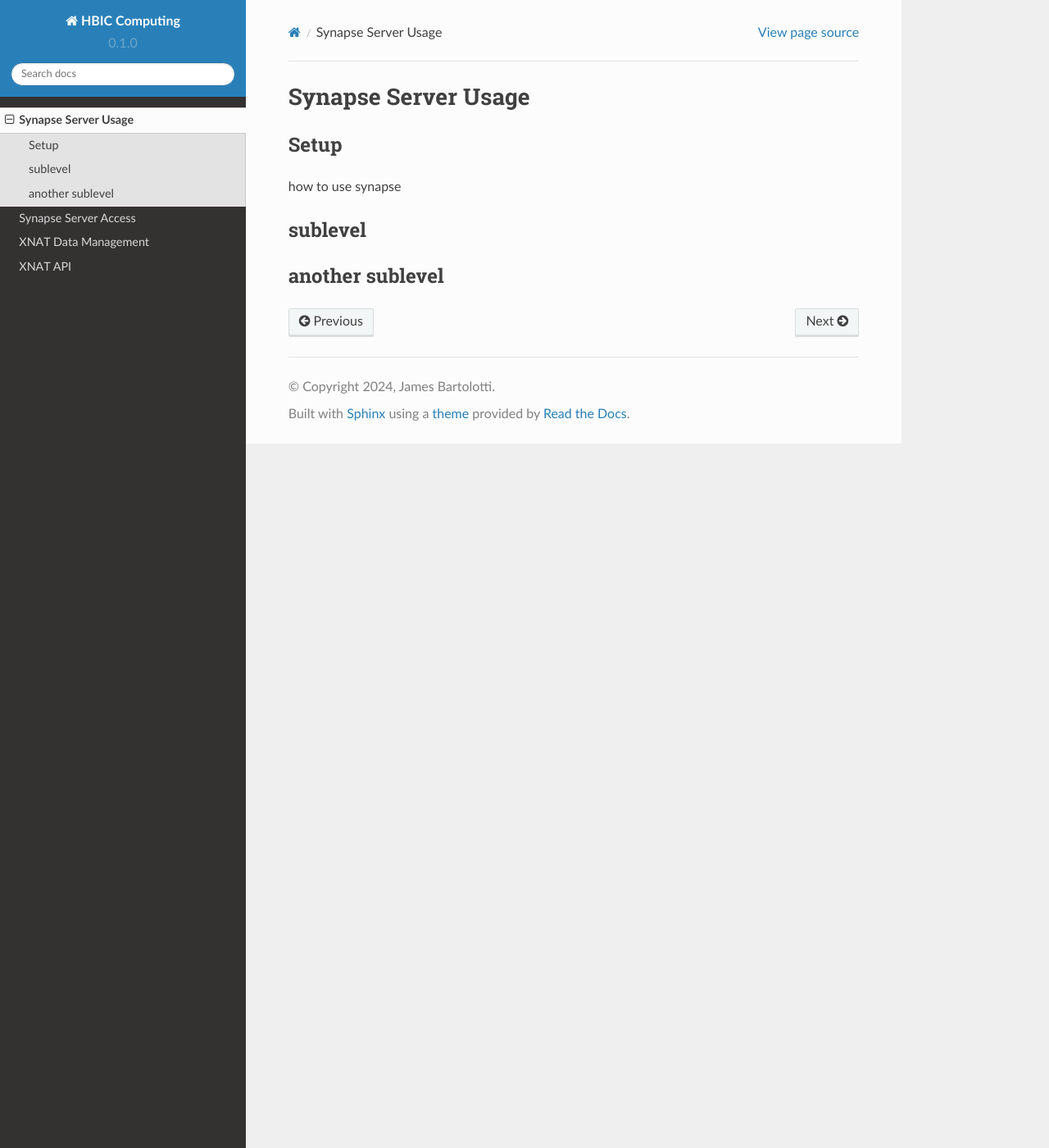
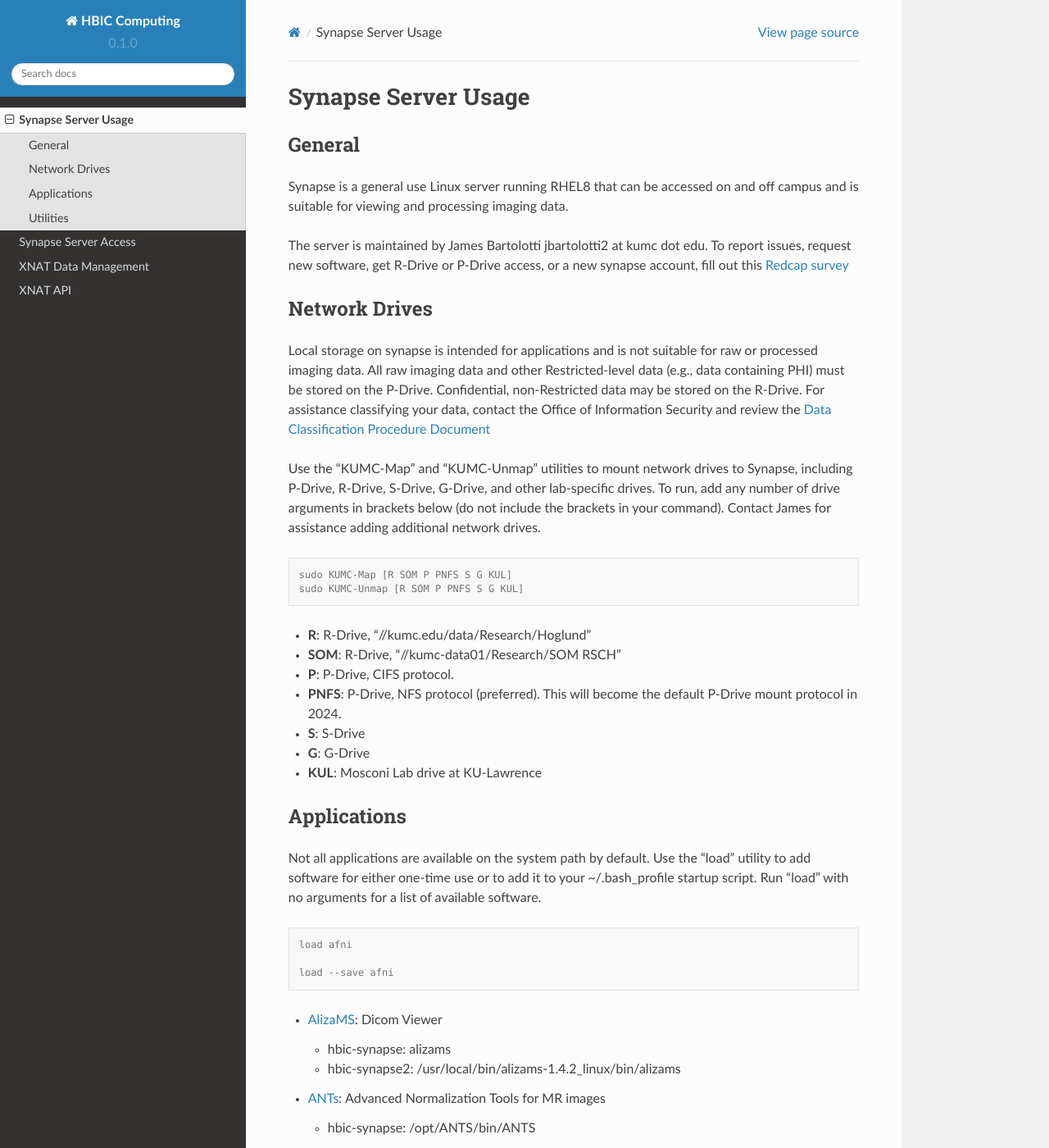
Before and after one commit to jbartolotti/hbic-computing, a Sphinx documentation site: the page built from docs/source/synapse.rst, in a window 1280 px wide and 1400 px high. Shown: the whole window at 82% size. Built offline with Sphinx 7.4.7 and the Read the Docs theme 2.0.0, drawn with Linux system fonts in a browser that asks for light colours; some of the changed text lies outside the part shown.

Commit message:
synapse general, network drives, and applications

```diff
--- a/docs/source/synapse.rst
+++ b/docs/source/synapse.rst
@@ -1,15 +1,113 @@
 Synapse Server Usage
 ================
 
-.. _setup:
+.. _general:
 
-Setup
+General
+------------------
+Synapse is a general use Linux server running RHEL8 that can be accessed on and off campus and is suitable for viewing and processing imaging data.
+
+The server is maintained by James Bartolotti jbartolotti2 at kumc dot edu. To report issues, request new software, get R-Drive or P-Drive access, or a new synapse account, fill out this `Redcap survey <https://redcap.kumc.edu/surveys/?s=R7PCHA3PNL>`_
+
+.. _networkdrive:
+
+Network Drives
 --------------
 
-how to use synapse
+Local storage on synapse is intended for applications and is not suitable for raw or processed imaging data. All raw imaging data and other Restricted-level data (e.g., data containing PHI) must be stored on the P-Drive. Confidential, non-Restricted data may be stored on the R-Drive. For assistance classifying your data, contact the Office of Information Security and review the `Data Classification Procedure Document <https://kumed.sharepoint.com/sites/mykumc/is/best-practices-forms>`_
 
-sublevel
+Use the "KUMC-Map" and "KUMC-Unmap" utilities to mount network drives to Synapse, including P-Drive, R-Drive, S-Drive, G-Drive, and other lab-specific drives. To run, add any number of drive arguments in brackets below (do not include the brackets in your command). Contact James for assistance adding additional network drives.
+
+.. code-block:: console
+
+   sudo KUMC-Map [R SOM P PNFS S G KUL]
+   sudo KUMC-Unmap [R SOM P PNFS S G KUL]
+
+
+* **R**: R-Drive, "//kumc.edu/data/Research/Hoglund"
+
+* **SOM**: R-Drive, "//kumc-data01/Research/SOM RSCH"
+
+* **P**: P-Drive, CIFS protocol.
+
+* **PNFS**: P-Drive, NFS protocol (preferred). This will become the default P-Drive mount protocol in 2024.
+
+* **S**: S-Drive
+
+* **G**: G-Drive
+
+* **KUL**: Mosconi Lab drive at KU-Lawrence
+
+Applications
 ---------------------
 
-another sublevel
----------------
+Not all applications are available on the system path by default. Use the "load" utility to add software for either one-time use or to add it to your ~/.bash_profile startup script. Run "load" with no arguments for a list of available software.
+
+.. code-block:: console
+
+   load afni
+
+   load --save afni
+
+* `AlizaMS <https://github.com/AlizaMedicalImaging/AlizaMS>`_: Dicom Viewer
+
+  * hbic-synapse: alizams
+
+  * hbic-synapse2: /usr/local/bin/alizams-1.4.2_linux/bin/alizams
+
+* `ANTs <https://github.com/ANTsX/ANTs>`_: Advanced Normalization Tools for MR images
+
+  * hbic-synapse: /opt/ANTS/bin/ANTS
+
+* `Freesurfer <https://surfer.nmr.mgh.harvard.edu/fswiki>`_: An open source neuroimaging toolkit for processing, analyzing, and visualizing human brain MR images
+
+  * hbic-synapse:
+
+    | export FREESURFER_HOME='/usr/local/freesurfer/7.4.1-1'
+
+    | export SUBJECTS_DIR=$FREESURFER_HOME/subjects
+
+    | source $FREESURFER_HOME/SetUpFreeSurfer.sh
+
+    | freesurfer
+
+  * hbic-synapse2:
+
+    | export FREESURFER_HOME='/usr/local/freesurfer/7.2.0-1'
+
+    | export SUBJECTS_DIR=$FREESURFER_HOME/subjects
+
+    | source $FREESURFER_HOME/SetUpFreeSurfer.sh
+
+    | freesurfer
+
+* `FSL <https://fsl.fmrib.ox.ac.uk/fsl/fslwiki/FSL>`_: A library of analysis tools for FMRI, MRI and diffusion brain imaging data
+
+  * hbic-synapse:
+
+    | FSLDIR=/opt/fsl
+
+    | . ${FSLDIR}/etc/fslconf/fsl.sh
+
+    | PATH=${FSLDIR}/bin:${PATH}
+
+    | export FSLDIR PATH
+
+    | fsl
+
+  * hbic-synapse2:
+
+    | load fsl
+
+    | fsl
+
+* `ImageJ <https://imagej.net/ij/index.html>`_: Image processing and analysis
+
+  * hbic-synapse: /opt/ImageJ/ImageJ
+
+Utilities
+---------------------
+
+* Docker & Singularity
+
+* Firefox
```
